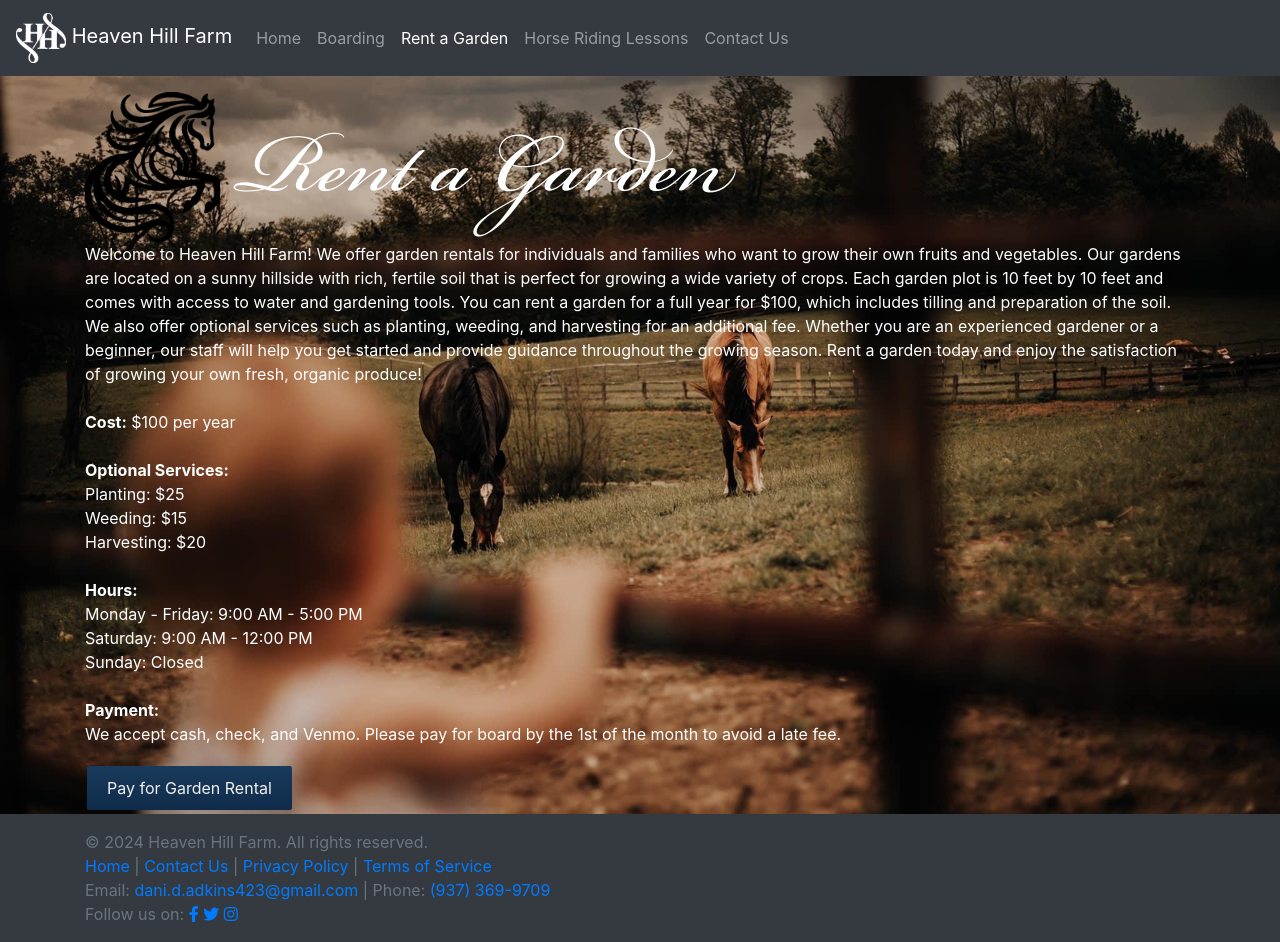
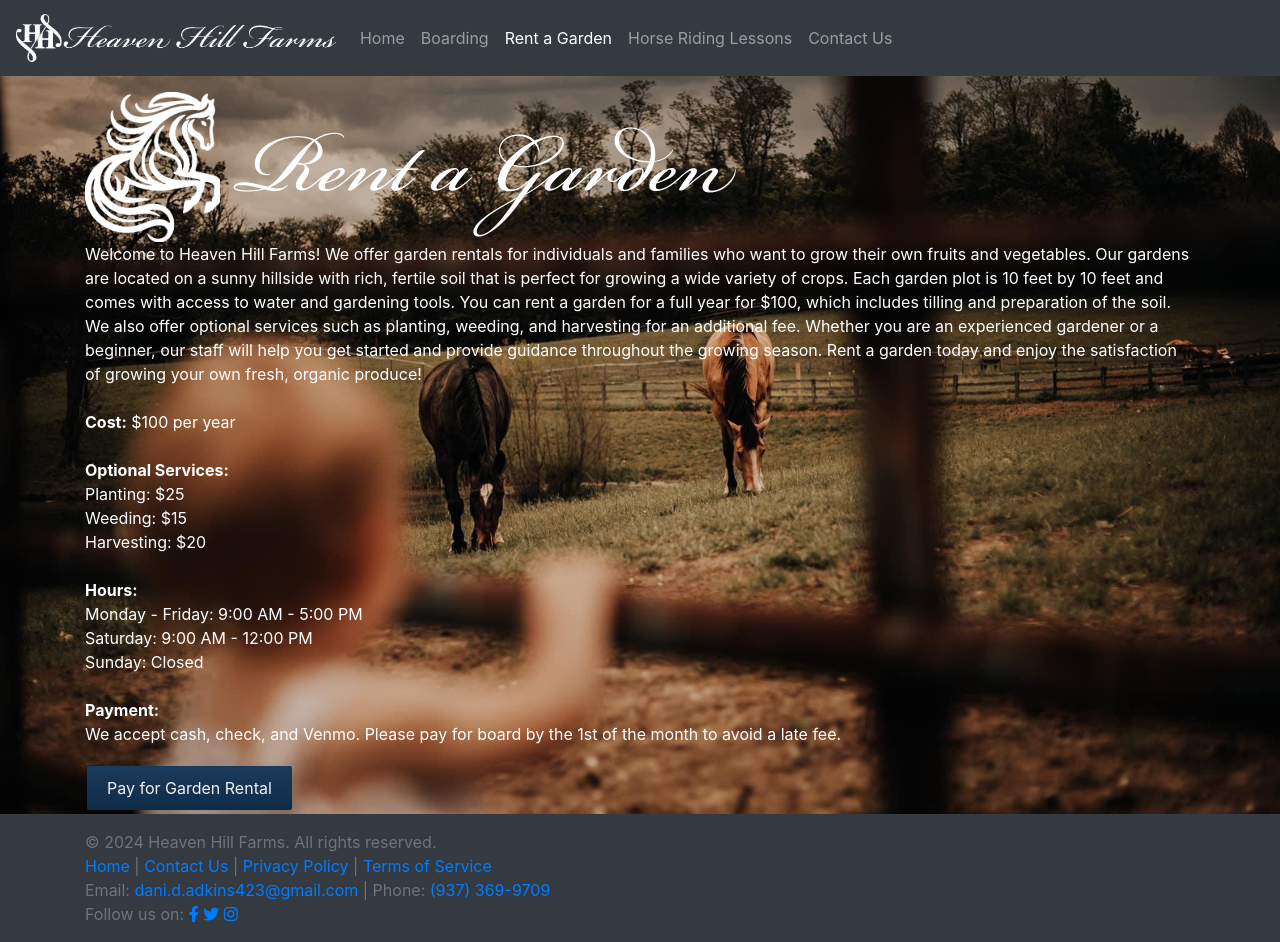
Before and after one commit to derrickadkins/haven_hills, a website built with webpack: page public/garden.html in a window 1280 px wide. Built offline with nearby package versions, Linux system fonts and the light colour scheme; some packages are replaced by stand-ins of ours.

Commit message:
update html to accommodate new content

```diff
--- a/public/garden.html
+++ b/public/garden.html
@@ -12,8 +12,7 @@
   <body class="d-flex flex-column min-vh-100">
     <nav class="navbar navbar-expand-lg navbar-dark bg-dark">
       <a class="navbar-brand" href="#">
-        <img src="images/heaven_hill_transparent_white.png" alt="Heaven Hill Farm" width="50" height="50" />
-        Heaven Hill Farm
+        <img src="images/heaven_hill_farms_logo_white.png" alt="Heaven Hill Farms" height="50" />
       </a>
       <button
         class="navbar-toggler"
@@ -47,11 +46,11 @@
     </nav>
     <div class="container mtb-3">
       <div class="d-flex align-items-center mt-3">
-        <img src="images/heaven_hill_horse_black.png" alt="Horse" height="150" />
+        <img src="images/heaven_hill_horse_white.png" alt="Horse" height="150" />
         <h1 class="ml-3">Rent a Garden</h1>
       </div>
       <p>
-        Welcome to Heaven Hill Farm! We offer garden rentals for individuals and families who want to grow their own
+        Welcome to Heaven Hill Farms! We offer garden rentals for individuals and families who want to grow their own
         fruits and vegetables. Our gardens are located on a sunny hillside with rich, fertile soil that is perfect for
         growing a wide variety of crops. Each garden plot is 10 feet by 10 feet and comes with access to water and
         gardening tools. You can rent a garden for a full year for $100, which includes tilling and preparation of the
@@ -103,7 +102,7 @@
     <footer class="mt-auto py-3 bg-dark">
       <div class="container">
         <span class="text-muted">
-          &copy; 2024 Heaven Hill Farm. All rights reserved.
+          &copy; 2024 Heaven Hill Farms. All rights reserved.
           <br />
           <a href="index.html">Home</a> | <a href="contact.html">Contact Us</a> |
           <a href="privacy.html">Privacy Policy</a> |
@@ -113,7 +112,7 @@
           <a href="tel:+19373699709">(937) 369-9709</a>
           <br />
           Follow us on:
-          <a href="#"><i class="fab fa-facebook-f"></i></a>
+          <a href="https://www.facebook.com/profile.php?id=100051498355347"><i class="fab fa-facebook-f"></i></a>
           <a href="#"><i class="fab fa-twitter"></i></a>
           <a href="#"><i class="fab fa-instagram"></i></a>
         </span>
```
Also changed, not shown: public/boarding.html (+5 -6 lines), public/contact.html (+4 -5 lines), public/index.html (+6 -10 lines), public/lessons.html (+5 -6 lines), 1 other file.
